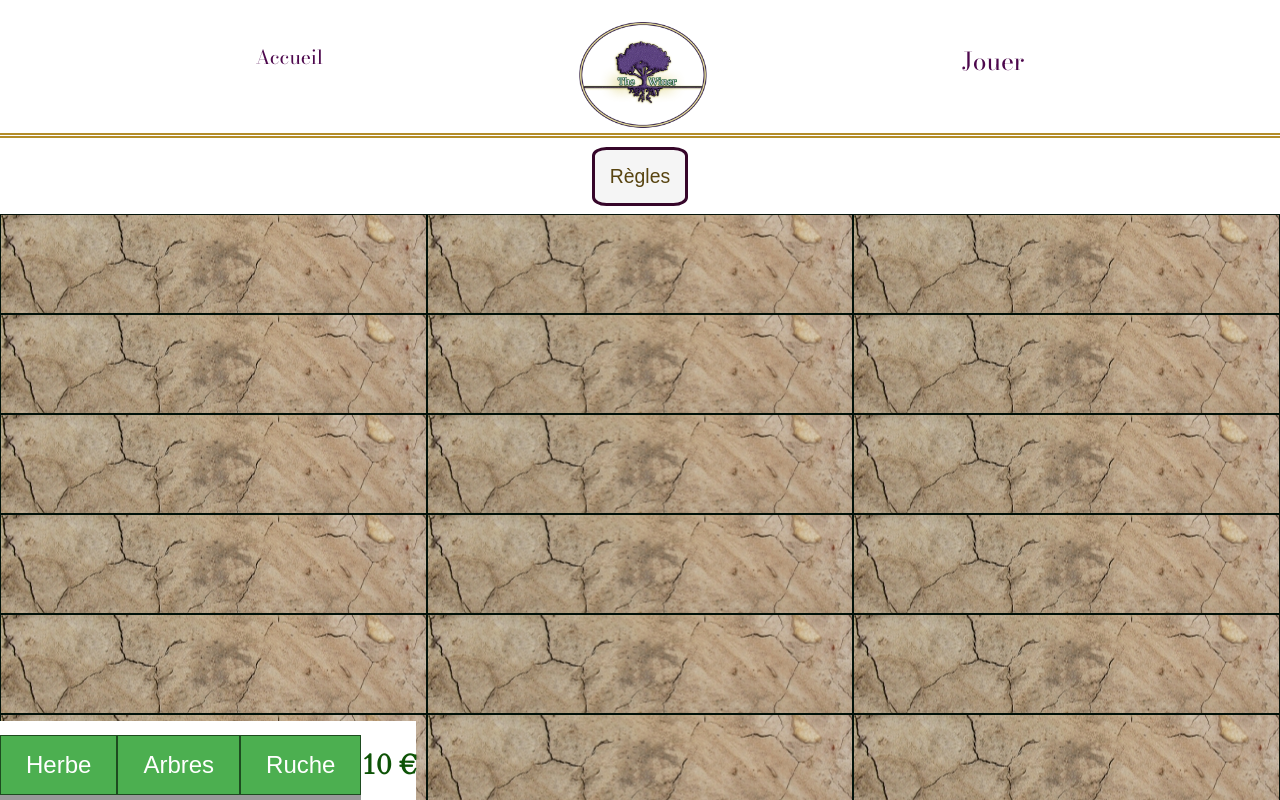
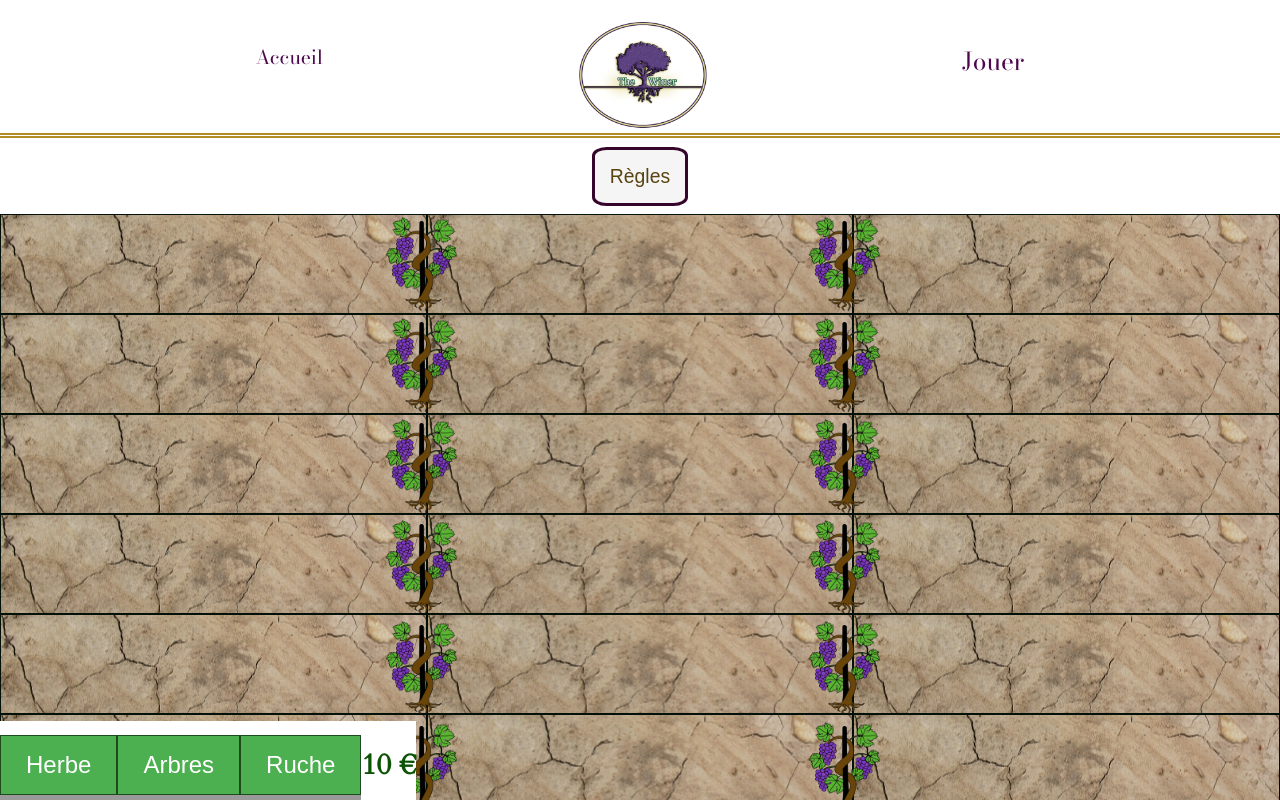
Before and after one commit to Timothee-Augustin/Hackathon-the-winer, a React (Create React App) app in the folder the-winer/: page /game in a window 1280 px wide. Shown: the top 800 px of the page. Built offline with nearby package versions, Linux system fonts and the light colour scheme.

Commit message:
game css finalisé

```diff
--- a/the-winer/src/App.jsx
+++ b/the-winer/src/App.jsx
@@ -14,7 +14,6 @@ import "./App.css";
 
 function App() {
   return (
-    <>
     <Router>
       <ul>
         <NavLink activeClassName="current" className="link" exact to="/">
@@ -30,7 +29,6 @@ function App() {
         <Route exact path="/game" component={Game} />
       </Switch>
     </Router>
-    </>
   );
 }
 
--- a/the-winer/src/components/CSS/Game.css
+++ b/the-winer/src/components/CSS/Game.css
@@ -6,6 +6,25 @@
   margin-bottom: 130px;
   /* min-width: 50rem;
   min-height: 10rem; */
+  position:relative;
+}
+.gameboard::after,.gameboard::before{
+  content: "";
+  width: 93px;
+  height: 100%;
+  background-image: url("../assets/vigneBis.png");
+  background-repeat: repeat-y;
+  background-size: 93px 10%;
+  position: absolute;
+  transform: translateX(-50%);
+}
+
+.gameboard::after{
+  left: 66%
+}
+
+.gameboard::before{
+  left: 33%;
 }
 
 .footer{
@@ -18,6 +37,10 @@
 justify-content: center;
 padding-top: 0.5rem;
 
+}
+
+.vigne{
+  position: absolute;
 }
 
 .button {
--- a/the-winer/src/components/Game.jsx
+++ b/the-winer/src/components/Game.jsx
@@ -3,7 +3,6 @@ import Income from "./Income";
 import ClickableCell from "./ClickableCell";
 // import FilledCell from "./FilledCell";
 import "./CSS/Game.css";
-import vigneBis from "./assets/vigneBis.png";
 
 function Game() {
   const [gridData, setGridData] = useState([]);
@@ -38,6 +37,7 @@ function Game() {
 
       <div className="gameboard">
         {gridData.map((element) => (
+          <>
             <ClickableCell
               key={element.id}
               fill={element.fill}
@@ -55,8 +55,8 @@ function Game() {
                 );
               }}
             />
+          </>
         ))}
-        <img src={vigneBis} alt="vignes" width="100 px" heigh="100px" />
       </div>
       <footer className="footer">
         <button
```
Lines whose indentation alone changed are shown as unchanged.
